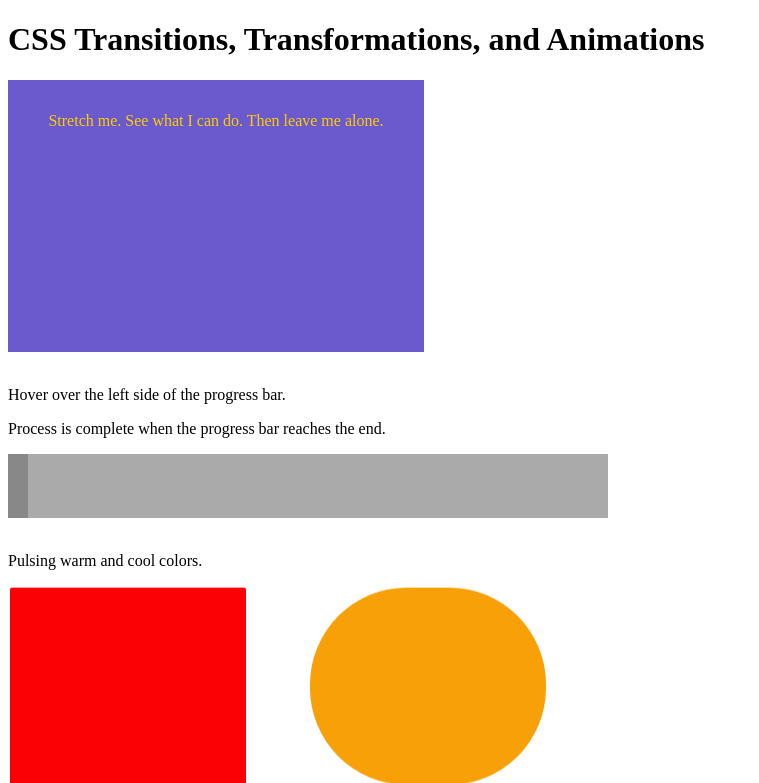
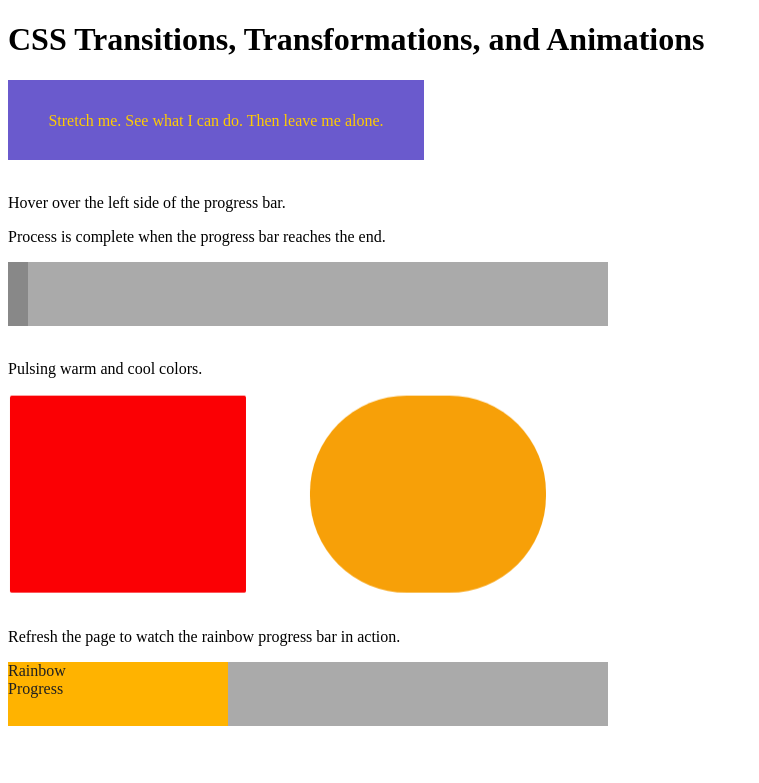
Before and after one commit to Bohman-Timothy/cit261, a PHP site: page /css-trans.html in a window 1280 px wide, with the pointer over the restyled element. Shown: the top 783 px of the page, without its empty margins (0-759 px from the left). After the commit the page ends 726 px from the top, so only its background shows below. Run offline with PHP 8.4, Linux system fonts and the light colour scheme.

Commit message:
Changed the stretch block to fit the size and shape of the text when hovered instead of just getting bigger in both directions

```diff
--- a/web/css-trans.css
+++ b/web/css-trans.css
@@ -26,7 +26,7 @@ body {
 
 .stretchBlock:hover {
 	width: 24em;
-	height: 15em;
+	height: 3em;
 }
 
 .progressBar {
```
